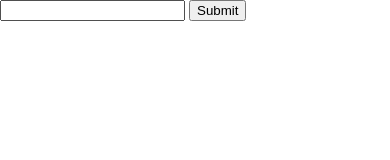
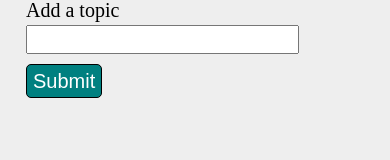
Before and after one commit to ST3AMMACH1N3/GifTastic, a plain HTML site: page index.html in a window 390 px wide. Drawn offline with nearby package versions, Linux system fonts and the light colour scheme.

Commit message:
Adjusted the form slightly for styling, started styling the page in style.css

```diff
--- a/assets/css/style.css
+++ b/assets/css/style.css
@@ -0,0 +1,57 @@
+* {
+    box-sizing: border-box;
+    font-size: 20px;
+}
+
+body {
+    background: #eee;
+}
+
+form {
+    float: right;
+    width: 348px;
+    margin: 0px auto;
+}
+
+form * {
+    margin: 5px;
+}
+
+label {
+    font-size: 20px;
+}
+
+.button {
+    background: #008080;
+    color: #fff;
+    border-radius: 5px;
+    border: 1px solid #000;
+    margin: 5px;
+    line-height: 1.5em;
+}
+
+.img {
+    border: 1px solid #000;
+    background: #f00;
+    float: left;
+    max-width: 400px;
+    width: 100%;
+    height: 100%;
+    margin: 0px 20px 20px 0px;
+}
+
+#gif-div {
+    overflow: hidden;
+    padding: 0px 20px;
+}
+
+@media screen and (max-width: 804px) {
+    form {
+        float: none;
+    }
+
+    #gif-div {
+        width: 100%;
+        margin: 0px auto;
+    }
+}
--- a/index.html
+++ b/index.html
@@ -13,8 +13,9 @@
         <div id="button-div"></div>
 
         <form>
+            <label>Add a topic</label><br>
             <input type="text" id="text-box">
-            <input type="submit" id="submit">
+            <input type="submit" id="submit" class="button">
         </form>
 
         <div id="gif-div"></div>
```
